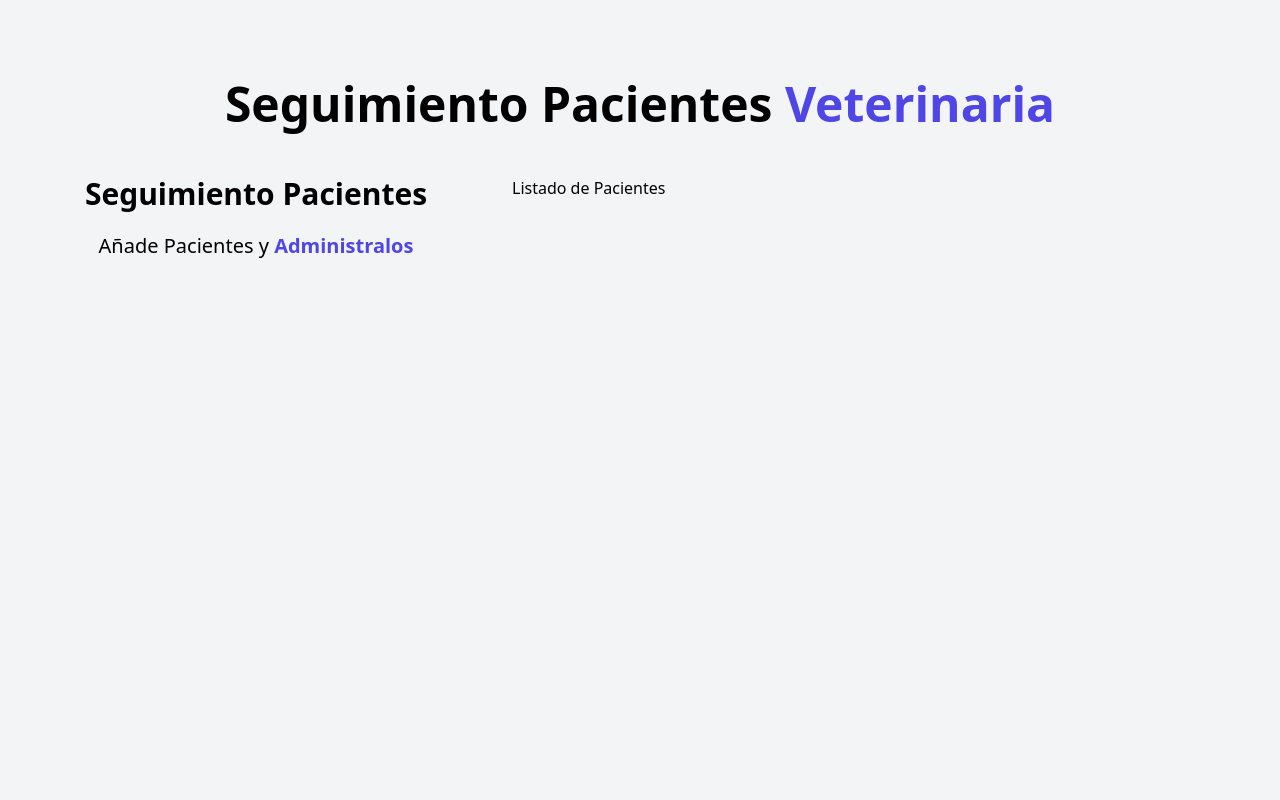
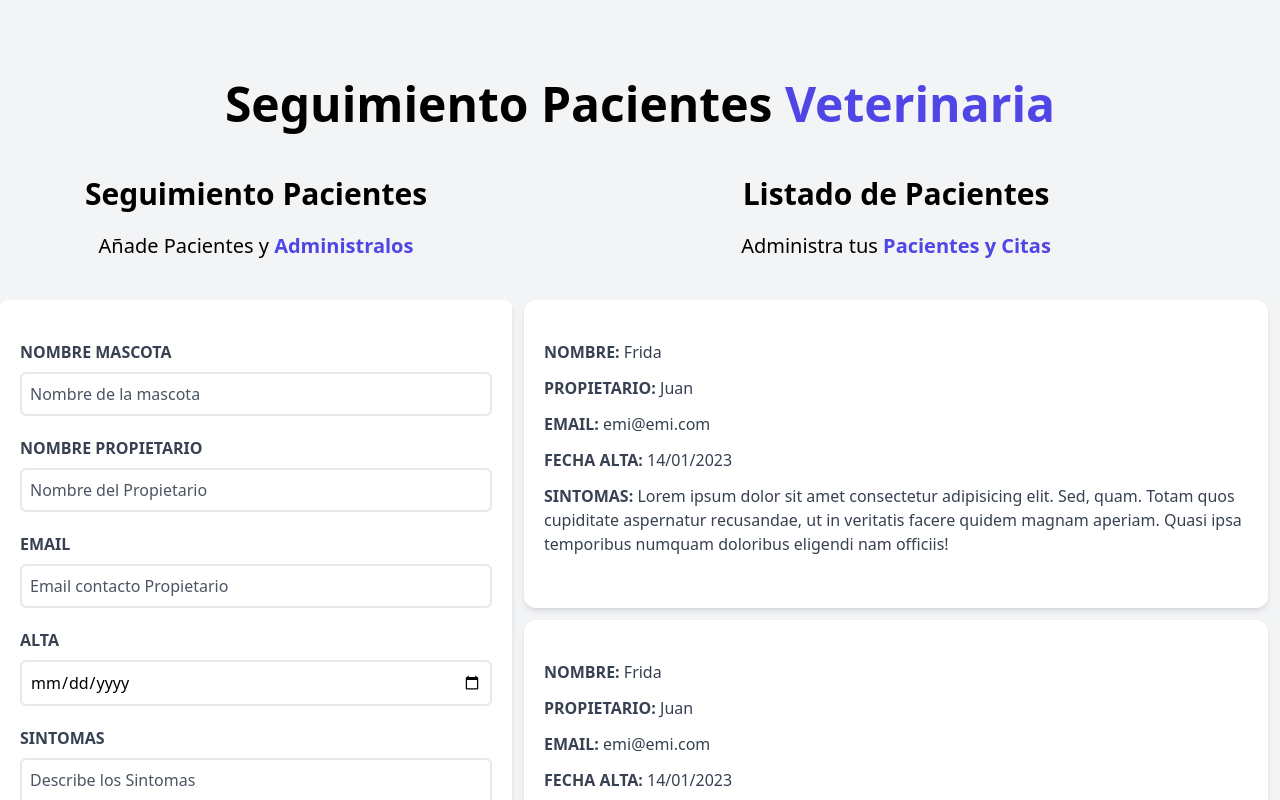
Before and after one commit to EmilianoQuercia/Administrador-de-Pacientes, a React (Vite) app: page / in a window 1280 px wide. Shown: the top 800 px of the page. Built offline with nearby package versions, Linux system fonts and the light colour scheme.

Commit message:
Arme formulario de clientes y el componente pacientes

```diff
--- a/src/components/Formulario.jsx
+++ b/src/components/Formulario.jsx
@@ -1,13 +1,84 @@
-import React from 'react';
+import React, { useState } from 'react';
 
 const Formulario = () => {
+    const [nombre, setNombre] = useState('')
+    const [propietario, setPropietario] = useState('')
+    const [email, setEmail] = useState('')
+    const [fecha, setFecha] = useState('')
+    const [sintomas, setSintomas] = useState('')
+
+    const [error, setError] = useState(false)
+
+    const handleSubmit = (e) =>{
+        e.preventDefault()
+
+        if ([nombre, propietario, email, fecha, sintomas].includes('')){
+            setError(true)
+            return
+        }
+        setError(false)
+    }
+
+
     return (
         <div className='md:w-1/2 lg:w-2/5'>
             <h2 className='font-black text-3xl text-center'>Seguimiento Pacientes</h2>
-            <p className='text-xl mt-5 text-center'>
+            <p className='text-xl mt-5 text-center mb-10'>
                 Añade Pacientes y {''}
             <span className=' text-indigo-600 font-bold text-xl'>Administralos</span>
             </p>
+
+            <form onSubmit={handleSubmit} className='bg-white shadow-md rounded-lg py-10 px-5 mb-10'>
+                { error &&
+                    <div className=' bg-red-700 text-center font-bold text-white p-3 uppercase mb-3 rounded-md'>
+                        <p>Todos los campos son Obligatorios</p>
+                    </div>
+                }
+                <div className='mb-5'>
+                    <label className='block font-bold text-gray-700 uppercase' htmlFor='mascota'>Nombre Mascota</label>
+                    <input className='border-2 w-full p-2 mt-2 placeholder-gray-600 rounded-md'
+                     type="text" name=""
+                     id='mascota'
+                     placeholder='Nombre de la mascota'
+                     value={nombre}
+                     onChange={(e)=>setNombre(e.target.value)} />
+                </div>
+                <div className='mb-5'>
+                    <label className='block font-bold text-gray-700 uppercase' htmlFor='propietario'>Nombre Propietario</label>
+                    <input className='border-2 w-full p-2 mt-2 placeholder-gray-600 rounded-md'
+                        type="text" name=""
+                        id='propietario'
+                        placeholder='Nombre del Propietario'
+                        value={propietario}
+                        onChange={(e)=>setPropietario(e.target.value)} />
+                </div>
+                <div className='mb-5'>
+                    <label className='block font-bold text-gray-700 uppercase' htmlFor='email'>Email</label>
+                    <input className='border-2 w-full p-2 mt-2 placeholder-gray-600 rounded-md'
+                        type="email" name=""
+                        id='email'
+                        placeholder='Email contacto Propietario'
+                        value={email}
+                        onChange={(e)=>setEmail(e.target.value)} />
+                </div>
+                <div className='mb-5'>
+                    <label className='block font-bold text-gray-700 uppercase' htmlFor='alta'>Alta</label>
+                    <input className='border-2 w-full p-2 mt-2 placeholder-gray-600 rounded-md'
+                        type="date" name=""
+                        id='alta'
+                        value={fecha}
+                        onChange={(e)=>setFecha(e.target.value)} />
+                </div>
+                <div className='mb-5'>
+                    <label className='block font-bold text-gray-700 uppercase' htmlFor='sintomas'>Sintomas</label>
+                    <textarea className='border-2 w-full p-2 mt-2 placeholder-gray-600 rounded-md'
+                        name="" id='sintomas'
+                        placeholder='Describe los Sintomas'
+                        value={sintomas}
+                        onChange={(e)=>setSintomas(e.target.value)} />
+                </div>
+                <input className=' bg-indigo-600 w-full p-3 text-white uppercase font-bold hover:bg-indigo-700 cursor-pointer transition-all' type="submit" name="" value={'Agregar Paciente'} />
+            </form>
         </div>
     );
 }
--- a/src/components/ListadoPacientes.jsx
+++ b/src/components/ListadoPacientes.jsx
@@ -1,9 +1,20 @@
 import React from 'react';
+import Pacientes from './Pacientes';
 
 const ListadoPacientes = () => {
     return (
-        <div className='w-1/2 lg:w-3/5'>
-            <h2>Listado de Pacientes</h2>
+        <div className='md:w-1/2 lg:w-3/5 md:h-screen overflow-y-scroll'>
+            <h2 className='font-black text-3xl text-center'>Listado de Pacientes</h2>
+            <p className='text-xl mt-5 mb-10 text-center'>
+                Administra tus {''}
+                <span className='text-indigo-600 font-bold'>Pacientes y Citas</span>
+            </p>
+            <Pacientes/>
+            <Pacientes/>
+            <Pacientes/>
+            <Pacientes/>
+            <Pacientes/>
+            <Pacientes/>
         </div>
     );
 }
--- /dev/null
+++ b/src/components/Pacientes.jsx
@@ -0,0 +1,30 @@
+import React from 'react';
+
+const Pacientes = () => {
+    return (
+        <div className=' m-3 bg-white shadow-md px-5 py-10 rounded-xl'>
+            <p className='font-bold mb-3 text-gray-700 uppercase' >
+                Nombre: {''}
+                <span className='font-normal normal-case'>Frida</span>
+            </p>
+            <p className='font-bold mb-3 text-gray-700 uppercase' >
+                Propietario: {''}
+                <span className='font-normal normal-case'>Juan</span>
+            </p>
+            <p className='font-bold mb-3 text-gray-700 uppercase' >
+                Email: {''}
+                <span className='font-normal normal-case'>emi@emi.com</span>
+            </p>
+            <p className='font-bold mb-3 text-gray-700 uppercase' >
+                Fecha Alta: {''}
+                <span className='font-normal normal-case'>14/01/2023</span>
+            </p>
+            <p className='font-bold mb-3 text-gray-700 uppercase' >
+                Sintomas: {''}
+                <span className='font-normal normal-case'>Lorem ipsum dolor sit amet consectetur adipisicing elit. Sed, quam. Totam quos cupiditate aspernatur recusandae, ut in veritatis facere quidem magnam aperiam. Quasi ipsa temporibus numquam doloribus eligendi nam officiis!</span>
+            </p>
+        </div>
+    );
+}
+
+export default Pacientes;
```
